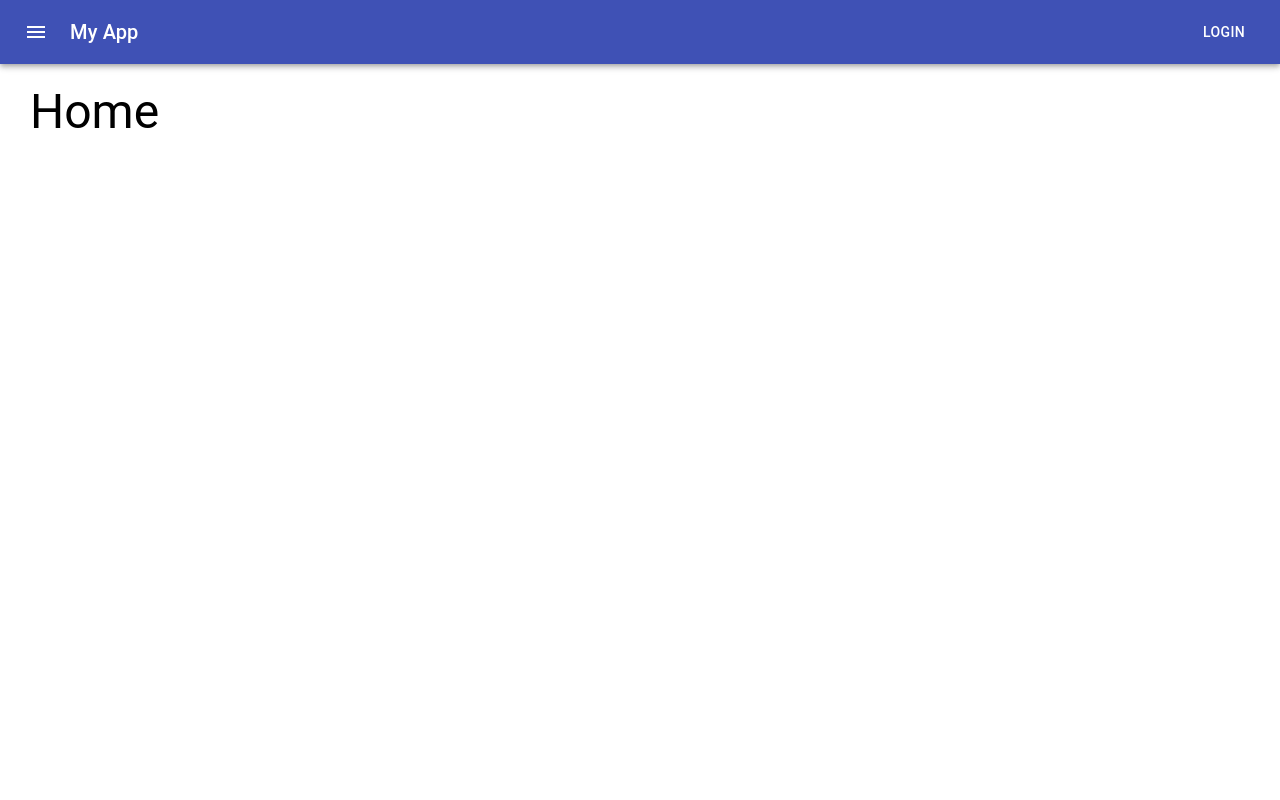
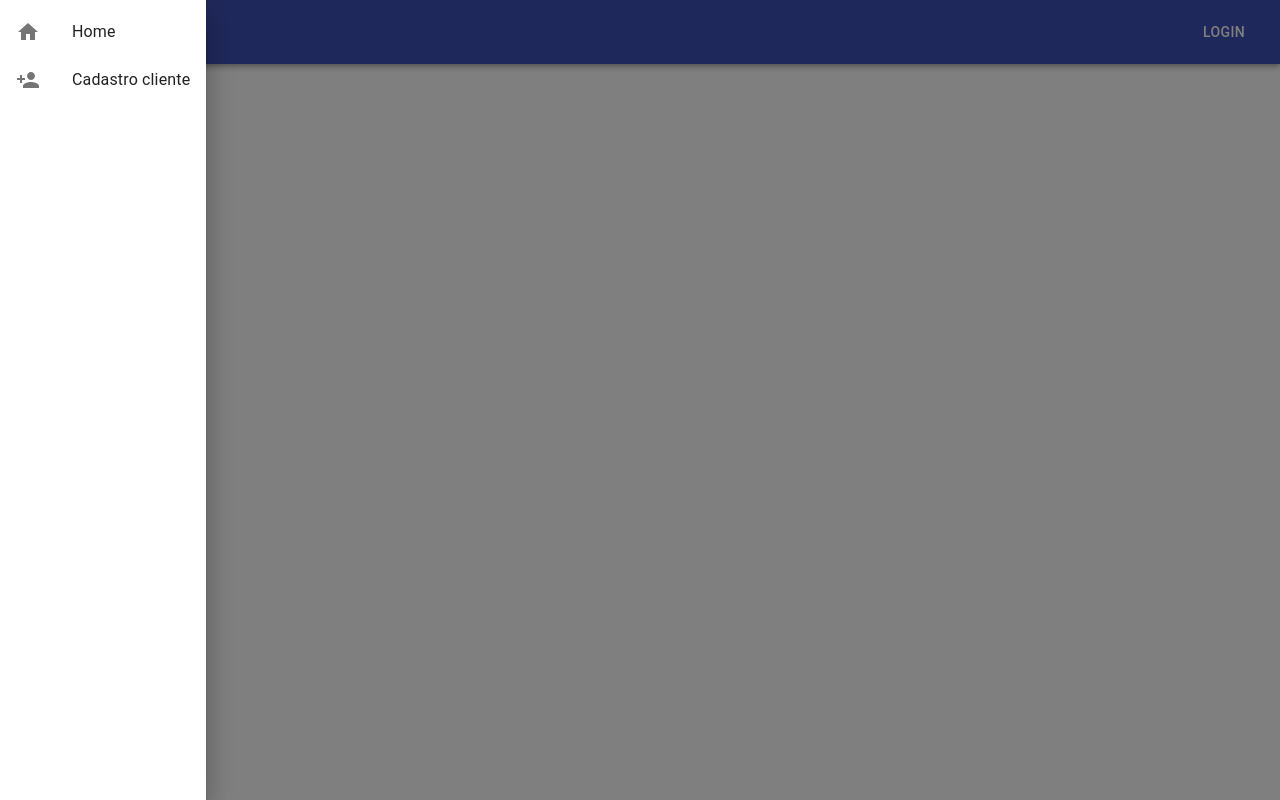
Before and after one commit to franciscoamaral0/customers_react, a React (Create React App) app: page / in a window 1280 px wide. Both pictures are taken after a click on the button "menu". Built offline with nearby package versions, Linux system fonts and the light colour scheme; the HTML template or start-up script is replaced by a standard one.

Commit message:
add menu

```diff
--- a/src/App.js
+++ b/src/App.js
@@ -1,33 +1,25 @@
-import {
-  BrowserRouter as Router,
-  Switch,
-  Route,
-} from 'react-router-dom';
+import { BrowserRouter as Router, Switch, Route } from "react-router-dom";
 
-import Home from './pages/Home';
-import Customers from './pages/Customers';
-import TemplateDefault from './templates/Default'
-import TemplatePage from './templates/Page'
-
-
+import Home from "./pages/Home";
+import Customers from "./pages/Customers";
+import TemplateDefault from "./templates/Default";
+import TemplatePage from "./templates/Page";
 
 const App = () => {
   return (
-    <TemplateDefault>
-      <Router>
+    <Router>
+      <TemplateDefault>
         <Switch>
-          <Route path ='/customers'>
-            <TemplatePage title='Clientes' Component={Customers}/>
+          <Route path="/customers">
+            <TemplatePage title="Clientes" Component={Customers} />
           </Route>
-          <Route path ='/'>
-            <TemplatePage title='Home' Component={Home}/>
+          <Route path="/">
+            <TemplatePage title="Home" Component={Home} />
           </Route>
         </Switch>
-      </Router>
-    </TemplateDefault>
+      </TemplateDefault>
+    </Router>
   );
-}
-
-
+};
 
 export default App;
--- a/src/components/CustomerCard.js
+++ b/src/components/CustomerCard.js
@@ -1,38 +1,34 @@
 import React, { useState } from "react";
 import classNames from "classnames";
 
-import { Card, CardHeader, Avatar, IconButton,CardActions } from "@material-ui/core";
-
+import {
+  Card,
+  CardHeader,
+  Avatar,
+  IconButton,
+  CardActions,
+} from "@material-ui/core";
 
 import FavoriteIcon from "@material-ui/icons/Favorite";
-import ShareIcon  from "@material-ui/icons/Share";
-import { makeStyles } from "@material-ui/core/styles";
+import ShareIcon from "@material-ui/icons/Share";
+import {makeStyles}  from "@material-ui/core/styles/";
 
+const useStyles = makeStyles((theme) => ({
+  root: {
+    maxWidth: 345,
+  },
+}));
 
-
-const useStyles = makeStyles((theme) =>({
-    root: {
-        maxWidth: 345
-    },
-
-}))
-
-  const CustomerCard =({first_name, last_name, email, avatar, className})=> {
-        const classes = useStyles()
+const CustomerCard = ({ first_name, last_name, email, avatar, className }) => {
+  const classes = useStyles();
 
     return (
     <Card className={classNames(className, classes.root)}>
       <CardHeader
-            avatar={
-                <Avatar src={avatar} aria-label="recipe">
-
-                </Avatar>
-            }
-
+        avatar={<Avatar src={avatar} aria-label="recipe"></Avatar>}
         title={`${first_name} ${last_name}`}
         subheader={email}
       />
-
 
       <CardActions disableSpacing>
         <IconButton aria-label="add to favorites">
@@ -41,10 +37,8 @@ const useStyles = makeStyles((theme) =>({
         <IconButton aria-label="share">
           <ShareIcon />
         </IconButton>
-
       </CardActions>
-
     </Card>
   );
-  }
-export default CustomerCard
+};
+export default CustomerCard;
--- a/src/pages/Customers.js
+++ b/src/pages/Customers.js
@@ -1,65 +1,45 @@
-import axios from "axios"
-import { useState, useEffect  } from "react"
-import CustomerCard from "../components/CustomerCard"
-import { Grid } from "@material-ui/core"
-import { makeStyles } from "@material-ui/core"
+import axios from "axios";
+import { useState, useEffect } from "react";
+import CustomerCard from "../components/CustomerCard";
+import { Grid } from "@material-ui/core";
+import { makeStyles } from "@material-ui/core";
 
+const Customers = (props) => {
+  const [customers, setCustomers] = useState([]);
 
-
-
-
-const Customers = props => {
-    const [customers, setCustomers] = useState([])
-
-
-    const useStyles =  makeStyles((theme) => ({
-      root:{
+  const useStyles = makeStyles((theme) => ({
+    root: {
       flexGrow: 1,
     },
     card: {
       margin: theme.spacing(2),
+    },
+  }));
 
-      }
-    }))
+  const classes = useStyles();
 
-    const classes = useStyles()
-
-
-    const pickData = async () =>{
-
-
-
-        const {data} =  await (await axios.get('https://reqres.in/api/users')).data
-        setCustomers(data)
-    }
-
+  const pickData = async () => {
+    const { data } = await (
+      await axios.get("https://reqres.in/api/users")
+    ).data;
+    setCustomers(data);
+  };
 
   useEffect(() => {
-        pickData()
-    },[])
-
+    pickData();
+  }, []);
 
   return (
     <>
       <Grid container>
+        {customers.map((customer) => (
+          <Grid item xs={12} md={6}>
+            <CustomerCard {...customer} className={classes.card} />
+          </Grid>
+        ))}
+      </Grid>
+    </>
+  );
+};
 
-          {customers.map(customer =>
-            <Grid item  xs={12} md={6}>
-              <CustomerCard {...customer} className={classes.card}/>
-            </Grid>
-          )}
-      </Grid>
-
-
-
-
-    </>
-  )
-}
-
-
-
-
-
-
-export default Customers
+export default Customers;
--- a/src/pages/Home.js
+++ b/src/pages/Home.js
@@ -1,15 +1,8 @@
-import React from 'react'
-import { Header } from '../partials/Header/Header'
+import React from "react";
+import { Header } from "../partials/Header/Header";
 
+const Home = (props) => {
+  return <></>;
+};
 
-const Home = props => {
-    return (
-       <>
-
-       </>
-    )
-}
-
-
-
-export default Home
+export default Home;
--- a/src/partials/Header/Header.js
+++ b/src/partials/Header/Header.js
@@ -1,6 +1,11 @@
-import React from 'react'
-import {AppBar, Toolbar,Typography,Button,IconButton} from '@material-ui/core';
+import {useState} from 'react'
+import { useHistory } from 'react-router-dom';
+
+
+import {AppBar, Toolbar,Typography,Button,IconButton, Drawer, List, ListItem, ListItemIcon,ListItemText } from '@material-ui/core';
 import MenuIcon from '@material-ui/icons/Menu';
+import HomeIcon from '@material-ui/icons/Home'
+import PersonAddIcon from '@material-ui/icons/PersonAdd';
 
 
 import useStyles from '../Header/Header.style';
@@ -12,7 +17,17 @@ import useStyles from '../Header/Header.style';
 
 export const Header = () => {
     const classes = useStyles()
+    const [menuOpen, setMenuOpen] = useState(false)
+    const history = useHistory()
 
+  const handleToggleMenu = () =>{
+    setMenuOpen(!menuOpen)
+  }
+
+  const handleMenuClick = (route) =>{
+    history.push(route)
+    handleToggleMenu()
+  }
 
     return (
     <div>
@@ -24,6 +39,8 @@ export const Header = () => {
           color="inherit"
           aria-label="menu"
           sx={{ mr: 2 }}
+          onClick={()=> handleToggleMenu()}
+
         >
           <MenuIcon />
         </IconButton>
@@ -33,6 +50,18 @@ export const Header = () => {
         <Button color="inherit">Login</Button>
       </Toolbar>
     </AppBar>
+    <Drawer open={menuOpen} onClose={() => handleToggleMenu()}>
+      <List>
+        <ListItem button onClick={() => handleMenuClick('/')}>
+          <ListItemIcon> <HomeIcon/> </ListItemIcon>
+          <ListItemText>Home</ListItemText>
+        </ListItem>
+        <ListItem button onClick={() => handleMenuClick('/customers')}>
+          <ListItemIcon> <PersonAddIcon/> </ListItemIcon>
+          <ListItemText>Cadastro cliente</ListItemText>
+        </ListItem>
+      </List>
+    </Drawer>
     </div>
   )
 }
--- a/src/templates/Default.js
+++ b/src/templates/Default.js
@@ -1,28 +1,23 @@
-import React from 'react'
-import { Container } from '@material-ui/core'
-import { makeStyles } from '@material-ui/core/styles';
+import React from "react";
+import { Container } from "@material-ui/core";
+import { makeStyles } from "@material-ui/core/styles";
 
-import { Header } from '../partials/Header/Header'
-
+import { Header } from "../partials/Header/Header";
 
 const useStyles = makeStyles(() => ({
-    container: {
-        padding: '20px 30px',
+  container: {
+    padding: "20px 30px",
+  },
+}));
 
-    }
-}))
+const Default = ({ children }) => {
+  const classes = useStyles();
+  return (
+    <>
+      <Header />
+      <Container className={classes.container}>{children}</Container>
+    </>
+  );
+};
 
-const Default = ({children}) => {
-    const classes = useStyles()
-    return (
-        <>
-            <Header/>
-                <Container className={classes.container}>
-                    {children}
-                </Container>
-        </>
-    )
-}
-
-
-export default Default
+export default Default;
--- a/src/templates/Page.js
+++ b/src/templates/Page.js
@@ -1,28 +1,21 @@
-import React from 'react'
-import Typography from '@material-ui/core/Typography';
-import { makeStyles } from '@material-ui/core/styles';
-
-
-
+import React from "react";
+import Typography from "@material-ui/core/Typography";
+import { makeStyles } from "@material-ui/core/styles";
 
 const useStyles = makeStyles(() => ({
   container: {
-    padding: '20px 30px',
+    padding: "20px 30px",
+  },
+}));
 
-  }
-}))
-
-const Page = ({title, Component}) => {
-  const classes = useStyles()
+const Page = ({ title, Component }) => {
+  const classes = useStyles();
   return (
     <>
-      <Typography variant='h3' >
-        {title}
-      </Typography>
+      <Typography variant="h3">{title}</Typography>
       <Component />
     </>
-  )
-}
+  );
+};
 
-
-export default Page
+export default Page;
```
Lines whose indentation alone changed are shown as unchanged.
